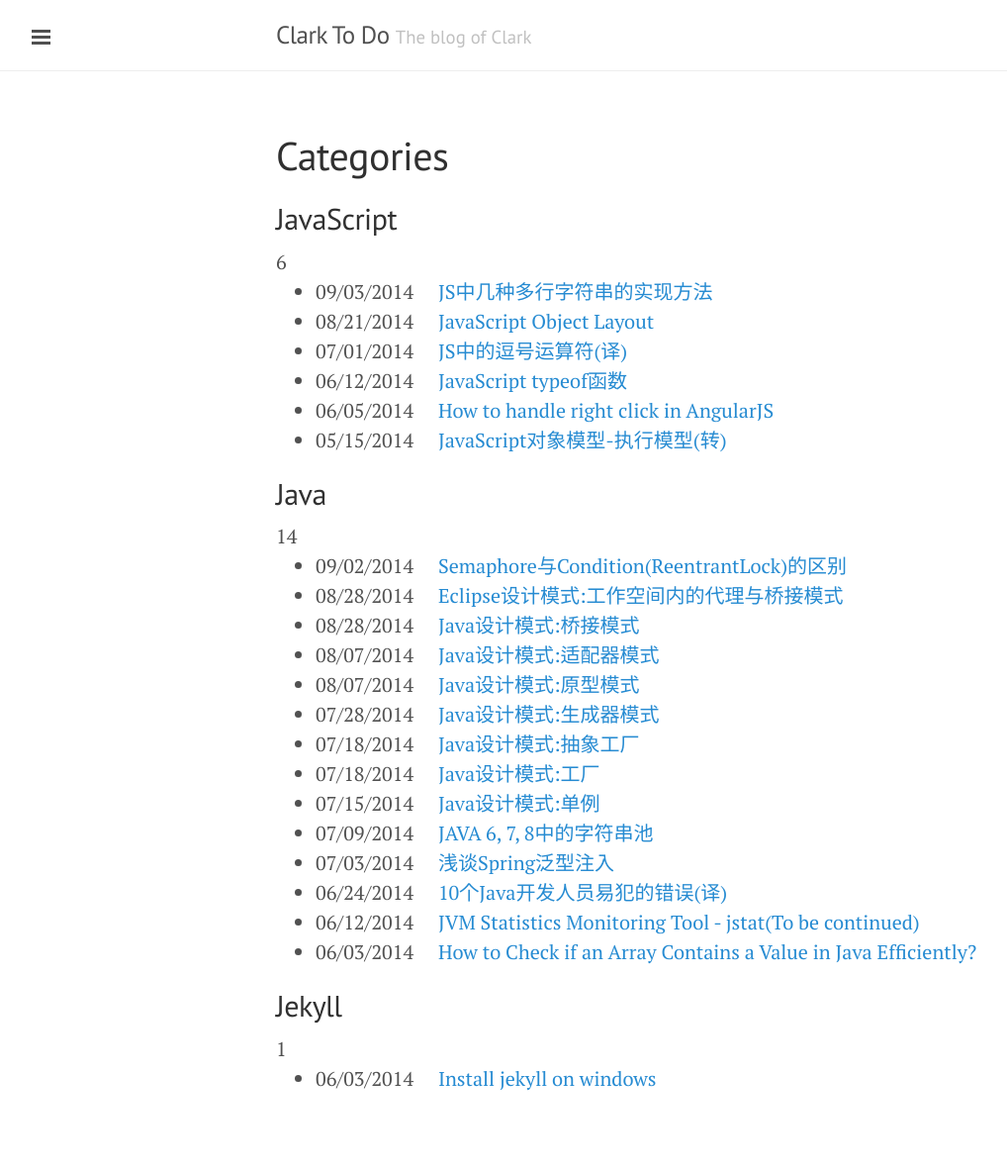
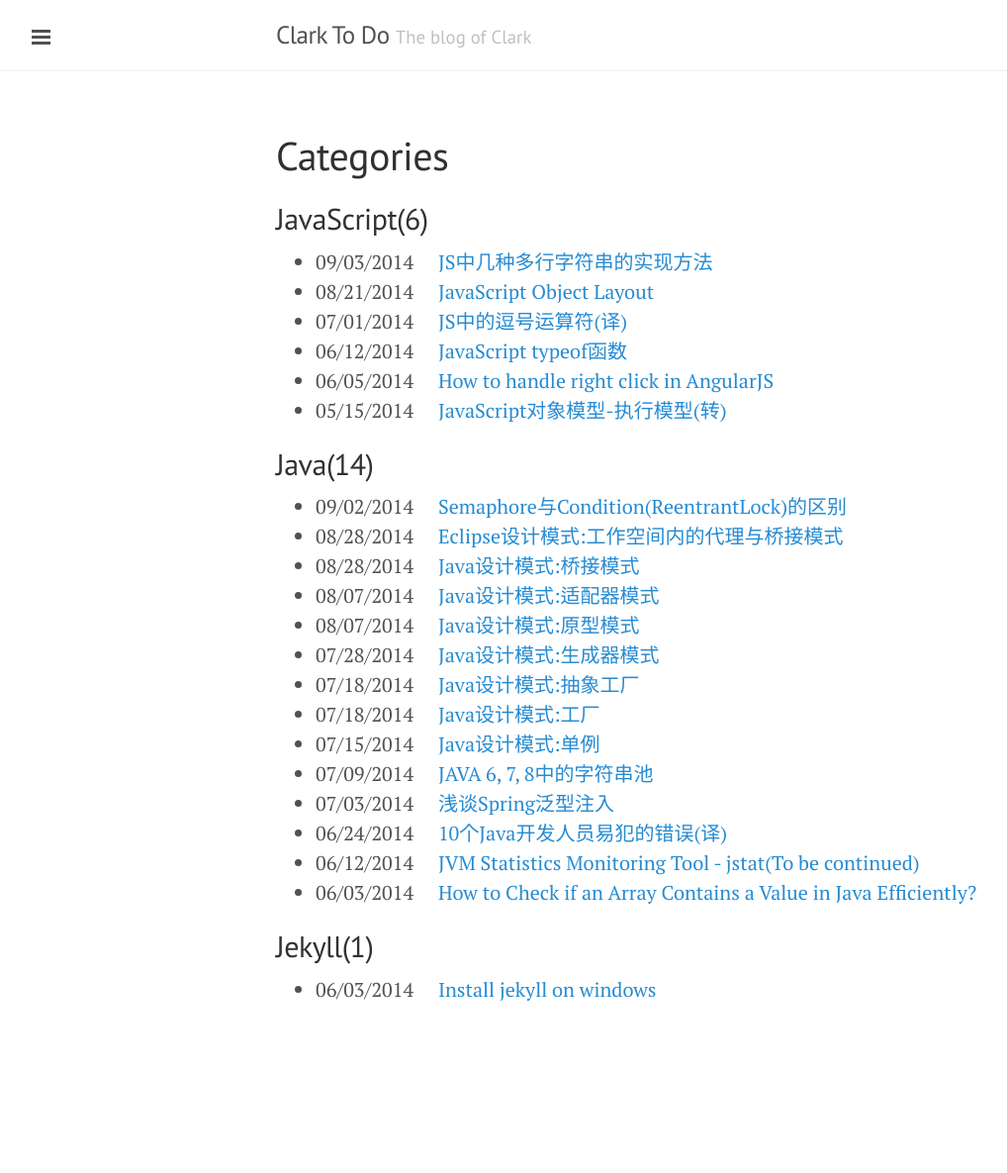
Before and after one commit to clarkdo/clarkdo.github.com, a Jekyll site: the page built from category/index.html, in a window 1280 px wide. Shown: the whole page at 99% size, without its empty margins (1-1019 px from the left). Built offline with Jekyll 4.4.1, drawn with Linux system fonts in a browser that asks for light colours; Markdown is read by kramdown in place of the engine named in the settings; after the commit the page ends 1095 px from its top, so only the background shows below that.

Commit message:
new post

```diff
--- a/category/index.html
+++ b/category/index.html
@@ -4,8 +4,7 @@ title: Categories
 ---
 <div class="posts">
     {% for cat in site.categories %}
-    <h2>{{ cat | first }}</h2>
-    </span>{{ cat | last | size }}</span>
+    <h2>{{ cat | first }}({{ cat | last | size }})</h2>
     <ul class="posts">
       {% for post in cat.last %}
         <li>
```
